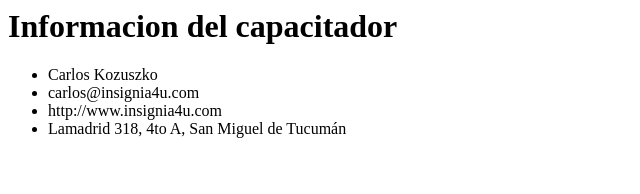
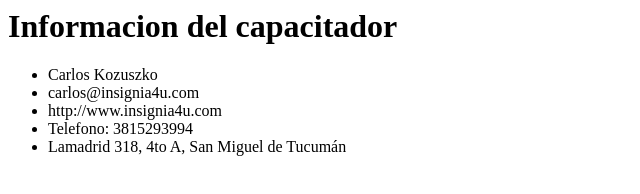
Before and after one commit to ckozus/training-git, a plain HTML site: page contacto.html in a window 1280 px wide. Shown: the whole page, without its empty margins (0-640 px from the left). Drawn offline with Linux system fonts and the light colour scheme.

Commit message:
Agregando telefono.

```diff
--- a/contacto.html
+++ b/contacto.html
@@ -8,6 +8,7 @@
     <li>Carlos Kozuszko</li>
     <li>carlos@insignia4u.com</li>
     <li>http://www.insignia4u.com</li>
+    <li>Telefono: 3815293994</li>
     <li>Lamadrid 318, 4to A, San Miguel de Tucumán</li>
   </ul>
 
```
